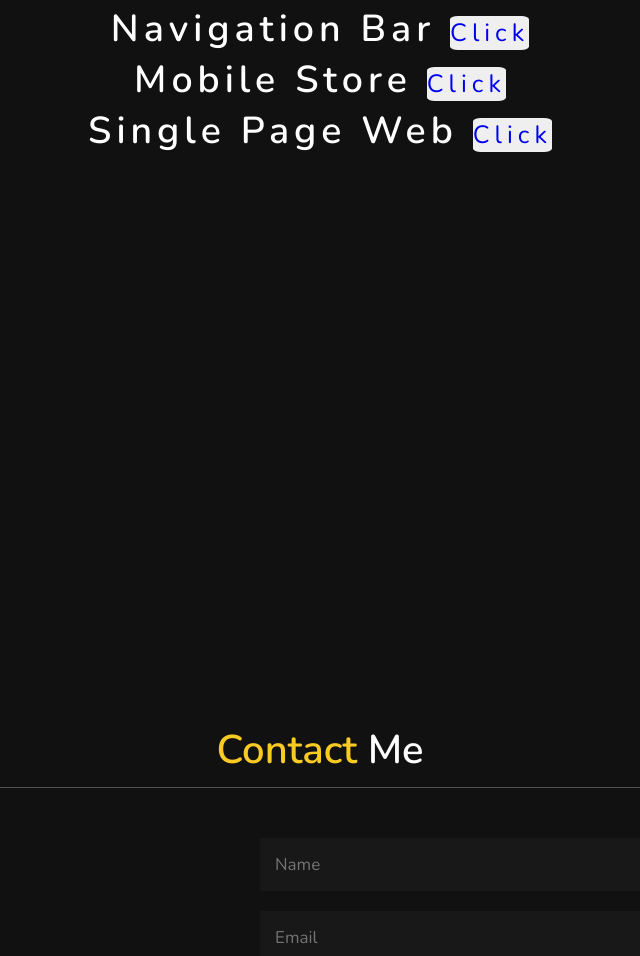
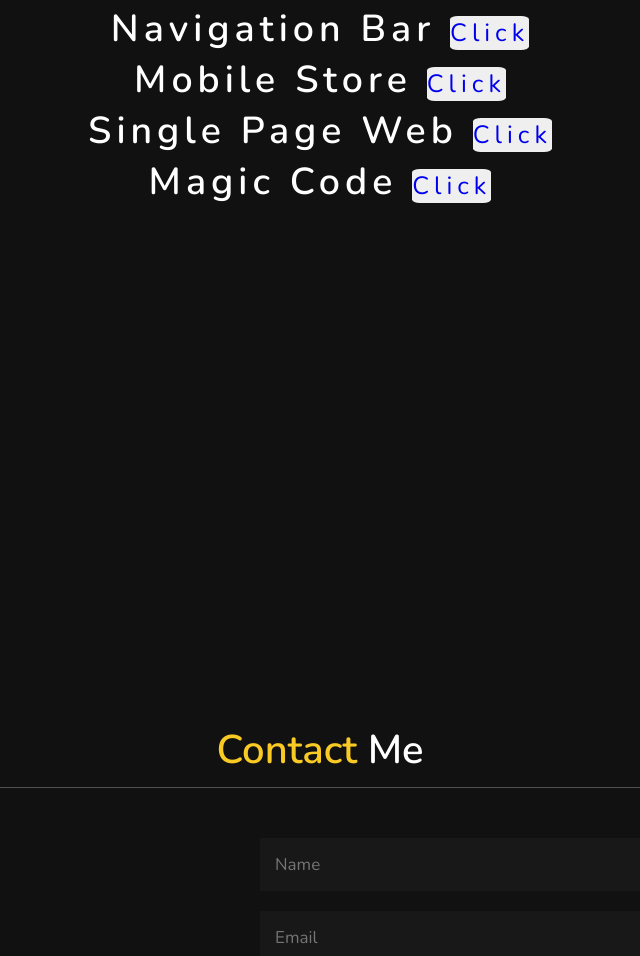
Before and after one commit to Priyal000/Resume, a plain HTML site: page index.html in a window 1280 px wide. Shown: the part 2497-3453 px from the top of the page, without its empty margins (495-1135 px from the left). Drawn offline with nearby package versions, Linux system fonts and the light colour scheme.

Commit message:
Update index.html

```diff
--- a/index.html
+++ b/index.html
@@ -120,6 +120,9 @@
                <h2>Single Page Web
                    <button><a href="https://priyal000.github.io/responsive-singlepage-website/">Click</a></button>
                </h2>
+                  <h2>Magic Code
+                   <button><a href="https://priyal000.github.io/Magic-code/">Click</a></button>
+               </h2>
             </div>
      </section>
 
```
